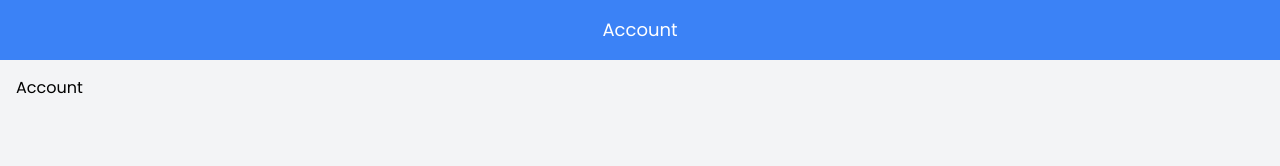
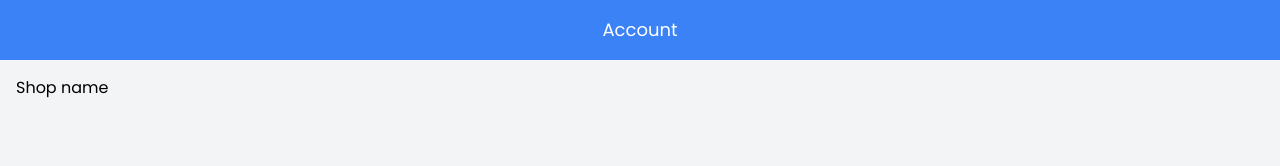
Before and after one commit to sifatulrabbi/healthos-test, a React (Create React App) app: page /account in a window 1280 px wide. Shown: the top 166 px of the page. Built offline with nearby package versions, Linux system fonts and the light colour scheme.

Commit message:
feat: add ShopInfo feature

```diff
--- /dev/null
+++ b/src/features/ShopInfo.jsx
@@ -0,0 +1,11 @@
+import React from "react";
+
+function ShopInfo() {
+  return (
+    <div>
+      <span>Shop name</span>
+    </div>
+  );
+}
+
+export default ShopInfo;
--- a/src/features/index.js
+++ b/src/features/index.js
@@ -8,3 +8,4 @@ export {default as OrdersOverview} from "./OrdersOverview";
 export {default as ProductsOverview} from "./ProductsOverview";
 export {default as ManageCard} from "./ManageCard";
 export {default as SearchBar} from "./SearchBar";
+export {default as ShopInfo} from "./ShopInfo";
--- a/src/pages/Account.jsx
+++ b/src/pages/Account.jsx
@@ -1,6 +1,7 @@
 import React from "react";
 import {useUpdateHeader} from "../hooks";
 import {HeaderText} from "../components";
+import {ShopInfo} from "../features";
 
 function Account() {
   const updateHeader = useUpdateHeader();
@@ -10,7 +11,11 @@ function Account() {
     // eslint-disable-next-line react-hooks/exhaustive-deps
   }, []);
 
-  return <div className="page-shrink">Account</div>;
+  return (
+    <div className="page-shrink">
+      <ShopInfo />
+    </div>
+  );
 }
 
 export default Account;
```
